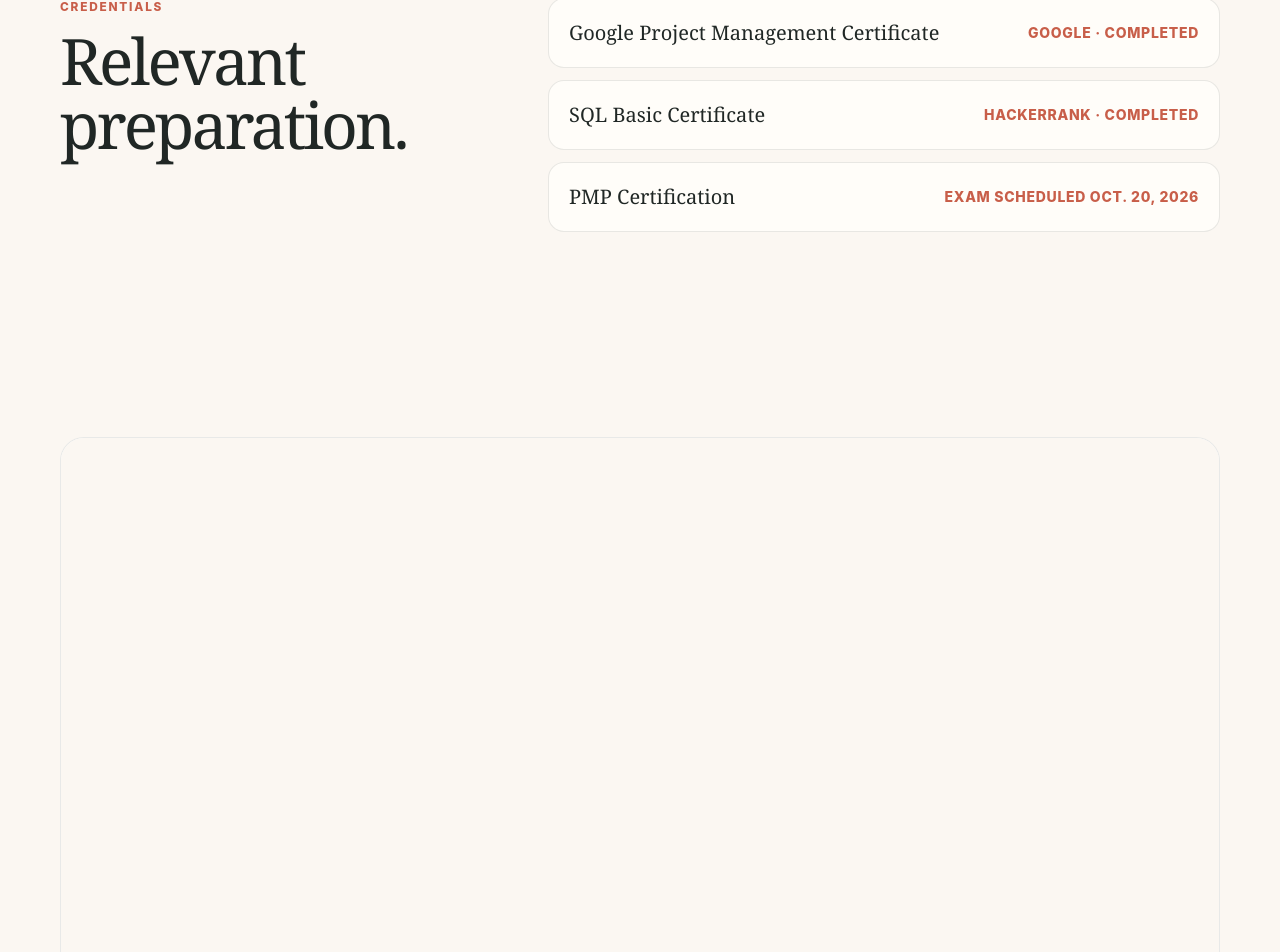
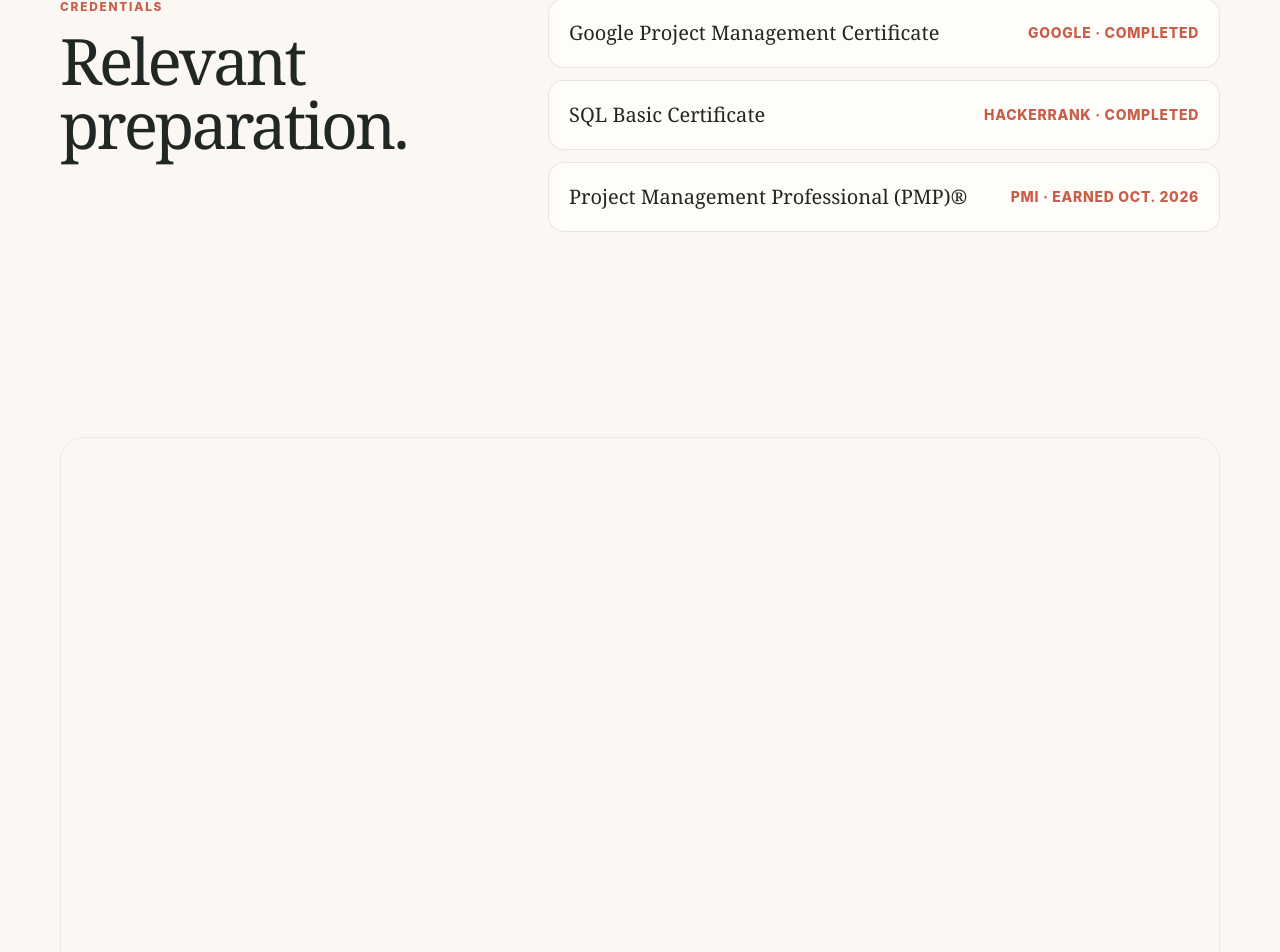
Before and after one commit to sarahphamilton/sarahphamilton, a Next.js app: page /resume in a window 1280 px wide. Shown: the part 1577-2529 px from the top of the page. Built offline with nearby package versions, Linux system fonts and the light colour scheme.

Commit message:
Update PMP credential to earned October 2026

```diff
--- a/src/content/site.ts
+++ b/src/content/site.ts
@@ -50,7 +50,7 @@ export const experience = [
 export const credentials = [
   { name: "Google Project Management Certificate", detail: "Google · Completed" },
   { name: "SQL Basic Certificate", detail: "HackerRank · Completed" },
-  { name: "PMP Certification", detail: "Exam scheduled Oct. 20, 2026" },
+  { name: "Project Management Professional (PMP)®", detail: "PMI · Earned Oct. 2026" },
 ];
 
 export type CaseStudy = {
```
